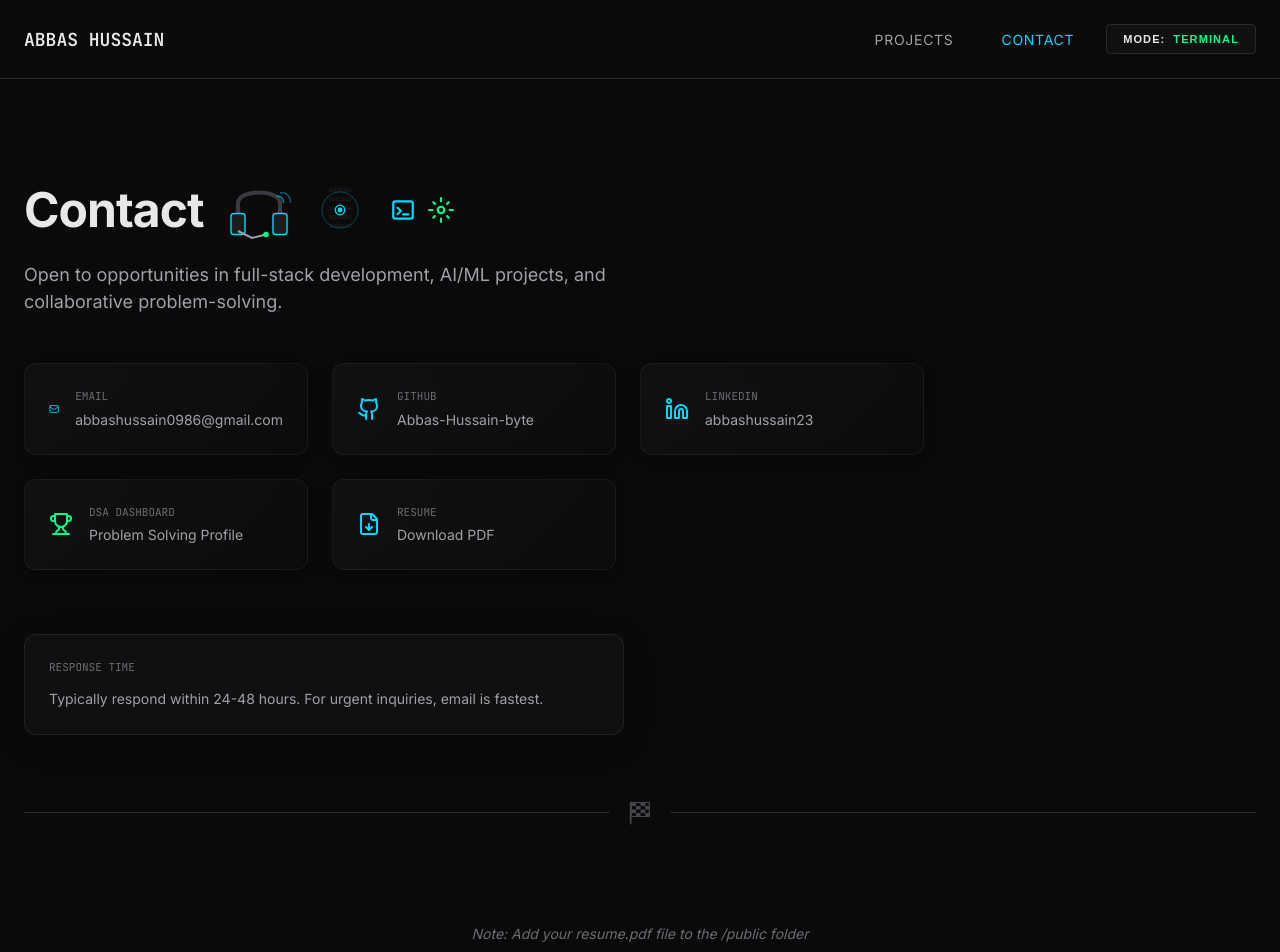
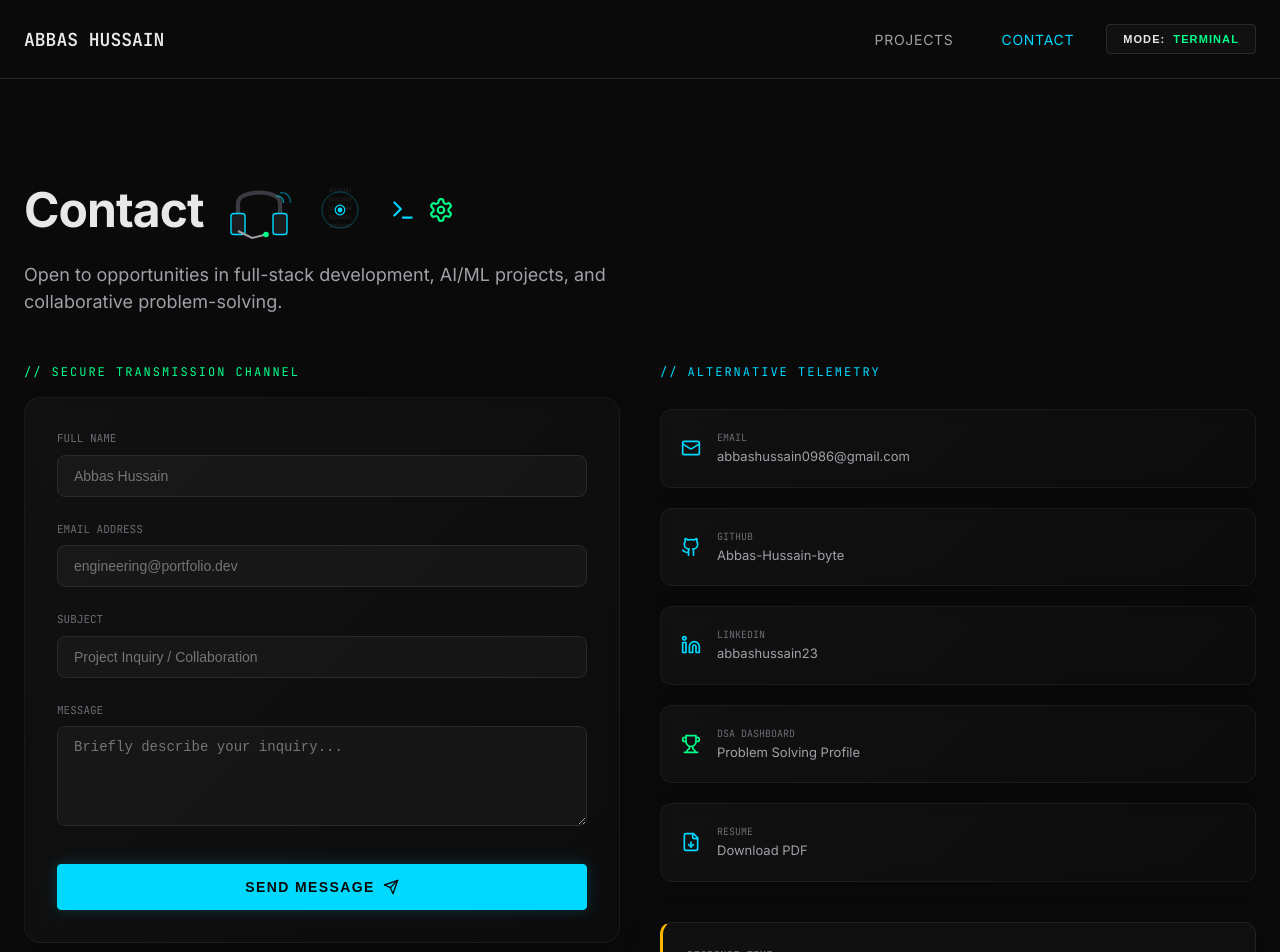
Before and after one commit to Abbas-Hussain-byte/my_portfolio, a React (Vite) app in the folder client/: page /contact in a window 1280 px wide. Shown: the top 952 px of the page. Built offline with nearby package versions, Linux system fonts and the light colour scheme.

Commit message:
leaving development branch

```diff
--- a/client/package.json
+++ b/client/package.json
@@ -9,14 +9,11 @@
     "preview": "vite preview"
   },
   "dependencies": {
-    "@react-three/drei": "^10.7.7",
-    "@react-three/fiber": "^9.5.0",
     "framer-motion": "^12.33.0",
     "lucide-react": "^0.344.0",
     "react": "^18.3.1",
     "react-dom": "^18.3.1",
-    "react-router-dom": "^6.22.0",
-    "three": "0.160.0"
+    "react-router-dom": "^6.22.0"
   },
   "devDependencies": {
     "@types/react": "^18.3.3",
--- /dev/null
+++ b/client/src/components/ContactForm.jsx
@@ -0,0 +1,173 @@
+import { motion } from 'framer-motion'
+import { useState } from 'react'
+import { Send, CheckCircle2 } from 'lucide-react'
+
+function ContactForm() {
+    const [status, setStatus] = useState(null) // 'sending', 'success', 'error'
+
+    const handleSubmit = async (e) => {
+        e.preventDefault()
+        setStatus('sending')
+
+        const formData = new FormData(e.target)
+        // Access key is managed via Web3Forms - public key
+        formData.append("access_key", "YOUR_ACCESS_KEY_HERE") // User should replace this
+
+        try {
+            const response = await fetch("https://api.web3forms.com/submit", {
+                method: "POST",
+                body: formData
+            });
+
+            const data = await response.json();
+
+            if (data.success) {
+                setStatus('success')
+                e.target.reset()
+            } else {
+                setStatus('error')
+            }
+        } catch (error) {
+            setStatus('error')
+        }
+    }
+
+    if (status === 'success') {
+        return (
+            <motion.div
+                initial={{ opacity: 0, scale: 0.9 }}
+                animate={{ opacity: 1, scale: 1 }}
+                className="glass-card"
+                style={{
+                    padding: '40px',
+                    textAlign: 'center',
+                    borderRadius: '16px',
+                    border: '1px solid var(--accent-success)'
+                }}
+            >
+                <CheckCircle2 size={48} color="var(--accent-success)" style={{ marginBottom: '16px' }} />
+                <h3 style={{ color: 'var(--text-primary)', marginBottom: '8px' }}>Message Received</h3>
+                <p style={{ color: 'var(--text-secondary)' }}>I'll get back to you within 24-48 hours. Ready to race!</p>
+                <button
+                    onClick={() => setStatus(null)}
+                    className="btn btn-secondary"
+                    style={{ marginTop: '24px' }}
+                >
+                    Send Another
+                </button>
+            </motion.div>
+        )
+    }
+
+    return (
+        <form onSubmit={handleSubmit} className="glass-card" style={{ padding: '32px', borderRadius: '16px' }}>
+            <div style={{ marginBottom: '24px' }}>
+                <label className="mono" style={{ display: 'block', fontSize: '11px', color: 'var(--text-tertiary)', marginBottom: '8px' }}>
+                    FULL NAME
+                </label>
+                <input
+                    type="text"
+                    name="name"
+                    required
+                    placeholder="Abbas Hussain"
+                    style={{
+                        width: '100%',
+                        padding: '12px 16px',
+                        background: 'rgba(255,255,255,0.03)',
+                        border: '1px solid var(--border-subtle)',
+                        borderRadius: '8px',
+                        color: 'var(--text-primary)',
+                        fontSize: '14px',
+                        outline: 'none'
+                    }}
+                />
+            </div>
+
+            <div style={{ marginBottom: '24px' }}>
+                <label className="mono" style={{ display: 'block', fontSize: '11px', color: 'var(--text-tertiary)', marginBottom: '8px' }}>
+                    EMAIL ADDRESS
+                </label>
+                <input
+                    type="email"
+                    name="email"
+                    required
+                    placeholder="engineering@portfolio.dev"
+                    style={{
+                        width: '100%',
+                        padding: '12px 16px',
+                        background: 'rgba(255,255,255,0.03)',
+                        border: '1px solid var(--border-subtle)',
+                        borderRadius: '8px',
+                        color: 'var(--text-primary)',
+                        fontSize: '14px',
+                        outline: 'none'
+                    }}
+                />
+            </div>
+
+            <div style={{ marginBottom: '24px' }}>
+                <label className="mono" style={{ display: 'block', fontSize: '11px', color: 'var(--text-tertiary)', marginBottom: '8px' }}>
+                    SUBJECT
+                </label>
+                <input
+                    type="text"
+                    name="subject"
+                    required
+                    placeholder="Project Inquiry / Collaboration"
+                    style={{
+                        width: '100%',
+                        padding: '12px 16px',
+                        background: 'rgba(255,255,255,0.03)',
+                        border: '1px solid var(--border-subtle)',
+                        borderRadius: '8px',
+                        color: 'var(--text-primary)',
+                        fontSize: '14px',
+                        outline: 'none'
+                    }}
+                />
+            </div>
+
+            <div style={{ marginBottom: '32px' }}>
+                <label className="mono" style={{ display: 'block', fontSize: '11px', color: 'var(--text-tertiary)', marginBottom: '8px' }}>
+                    MESSAGE
+                </label>
+                <textarea
+                    name="message"
+                    required
+                    rows="4"
+                    placeholder="Briefly describe your inquiry..."
+                    style={{
+                        width: '100%',
+                        padding: '12px 16px',
+                        background: 'rgba(255,255,255,0.03)',
+                        border: '1px solid var(--border-subtle)',
+                        borderRadius: '8px',
+                        color: 'var(--text-primary)',
+                        fontSize: '14px',
+                        outline: 'none',
+                        resize: 'vertical',
+                        minHeight: '100px'
+                    }}
+                ></textarea>
+            </div>
+
+            <button
+                type="submit"
+                disabled={status === 'sending'}
+                className="btn btn-primary"
+                style={{ width: '100%', justifyContent: 'center' }}
+            >
+                {status === 'sending' ? 'TRANSMITTING...' : 'SEND MESSAGE'}
+                <Send size={16} />
+            </button>
+
+            {status === 'error' && (
+                <p style={{ color: 'var(--accent-critical)', fontSize: '12px', marginTop: '16px', textAlign: 'center' }}>
+                    Transmission failed. Please try again or use direct email.
+                </p>
+            )}
+        </form>
+    )
+}
+
+export default ContactForm
--- a/client/src/pages/Contact.jsx
+++ b/client/src/pages/Contact.jsx
@@ -1,8 +1,8 @@
 import { motion } from 'framer-motion'
-import { Mail, Github, Linkedin, FileDown, Trophy } from 'lucide-react'
+import { Mail, Github, Linkedin, FileDown, Trophy, Terminal, Settings as Gear } from 'lucide-react'
 import CheckeredFlag from '../components/CheckeredFlag'
-import { Terminal, Gear } from '../components/TechIcons'
 import { TeamRadioHeadset, DataStream } from '../components/F1Animations'
+import ContactForm from '../components/ContactForm'
 
 const containerVariants = {
     hidden: { opacity: 0 },
@@ -52,13 +52,25 @@ function Contact() {
                     Open to opportunities in full-stack development, AI/ML projects, and collaborative problem-solving.
                 </motion.p>
 
-                <div style={{
+                <div className="contact-grid" style={{
                     display: 'grid',
-                    gridTemplateColumns: 'repeat(auto-fit, minmax(280px, 1fr))',
-                    gap: '24px',
-                    maxWidth: '900px'
+                    gridTemplateColumns: 'repeat(auto-fit, minmax(320px, 1fr))',
+                    gap: '40px',
+                    alignItems: 'start'
                 }}>
-                    {/* Contact Cards */}
+                    {/* Left Column: Form */}
+                    <motion.div variants={itemVariants}>
+                        <div className="mono" style={{ fontSize: '12px', color: 'var(--accent-success)', marginBottom: '16px', letterSpacing: '2px' }}>
+                            // SECURE TRANSMISSION CHANNEL
+                        </div>
+                        <ContactForm />
+                    </motion.div>
+
+                    {/* Right Column: Cards */}
+                    <div style={{ display: 'flex', flexDirection: 'column', gap: '20px' }}>
+                        <motion.div variants={itemVariants} className="mono" style={{ fontSize: '12px', color: 'var(--accent-primary)', marginBottom: '8px', letterSpacing: '2px' }}>
+                            // ALTERNATIVE TELEMETRY
+                        </motion.div>
                         {[
                             { href: "mailto:abbashussain0986@gmail.com", icon: Mail, label: "EMAIL", value: "abbashussain0986@gmail.com", color: "var(--accent-primary)" },
                             { href: "https://github.com/Abbas-Hussain-byte", icon: Github, label: "GITHUB", value: "Abbas-Hussain-byte", color: "var(--accent-primary)" },
@@ -71,14 +83,14 @@ function Contact() {
                                 href={item.href}
                                 target={item.href.startsWith('mailto') ? undefined : "_blank"}
                                 rel={item.href.startsWith('mailto') ? undefined : "noopener noreferrer"}
-                            download={item.download} // Allow downloading for resume
+                                download={item.download}
                                 variants={itemVariants}
                                 className="glass-card"
                                 style={{
                                     display: 'flex',
                                     alignItems: 'center',
                                     gap: '16px',
-                                padding: '24px',
+                                    padding: '20px',
                                     textDecoration: 'none',
                                     borderRadius: '12px',
                                     transition: 'transform 0.2s, border-color 0.2s',
@@ -86,28 +98,27 @@ function Contact() {
                                 whileHover={{ scale: 1.02, borderColor: 'var(--accent-primary)' }}
                                 whileTap={{ scale: 0.98 }}
                             >
-                            <item.icon size={24} color={item.color} />
+                                <item.icon size={20} color={item.color} />
                                 <div>
-                                <div className="mono" style={{ fontSize: '11px', color: 'var(--text-tertiary)', marginBottom: '4px' }}>
+                                    <div className="mono" style={{ fontSize: '10px', color: 'var(--text-tertiary)', marginBottom: '2px' }}>
                                         {item.label}
                                     </div>
-                                <div style={{ fontSize: '14px', color: 'var(--text-secondary)', fontWeight: 500 }}>
+                                    <div style={{ fontSize: '13px', color: 'var(--text-secondary)', fontWeight: 500 }}>
                                         {item.value}
                                     </div>
                                 </div>
                             </motion.a>
                         ))}
-                </div>
 
-                {/* Additional Info */}
+                        {/* Additional Info Box */}
                         <motion.div
                             variants={itemVariants}
                             className="glass-panel"
                             style={{
-                        marginTop: '64px',
+                                marginTop: '20px',
                                 padding: '24px',
                                 borderRadius: '12px',
-                        maxWidth: '600px'
+                                borderLeft: '3px solid var(--accent-warning)'
                             }}
                         >
                             <div className="mono" style={{ fontSize: '11px', color: 'var(--text-tertiary)', marginBottom: '12px' }}>
@@ -117,9 +128,11 @@ function Contact() {
                                 Typically respond within 24-48 hours. For urgent inquiries, email is fastest.
                             </p>
                         </motion.div>
+                    </div>
+                </div>
 
                 {/* Checkered Flag Divider */}
-                <motion.div variants={itemVariants} className="section-divider" style={{ marginTop: '64px' }}>
+                <motion.div variants={itemVariants} className="section-divider" style={{ marginTop: '80px' }}>
                     <div className="section-divider-line"></div>
                     <CheckeredFlag size={28} />
                     <div className="section-divider-line"></div>
--- a/client/src/pages/Home.jsx
+++ b/client/src/pages/Home.jsx
@@ -3,7 +3,7 @@ import { Link } from 'react-router-dom'
 import { ArrowRight } from 'lucide-react'
 import CheckeredFlag from '../components/CheckeredFlag'
 import { RacingHelmet, Terminal, Speedometer, Laptop, CircuitBoard } from '../components/TechIcons'
-// import Scene3D from '../components/Scene3D'
+import { AnimatedF1Car, SpinningTire, TelemetryDashboard } from '../components/F1Animations'
 
 // Animation Variants
 const containerVariants = {
@@ -37,37 +37,53 @@ function Home() {
                 variants={containerVariants}
             >
 
-                {/* Animated F1 Car - Hero Graphic */}
+                {/* Hero Graphic - Animated Telemetry HUD */}
                 <motion.div
                     variants={itemVariants}
                     style={{
                         width: '100%',
-                        height: '400px',
-                        marginBottom: '40px',
+                        height: '350px',
+                        marginBottom: '48px',
                         borderRadius: '16px',
                         display: 'flex',
                         alignItems: 'center',
                         justifyContent: 'center',
                         border: '1px solid var(--border-subtle)',
                         background: 'var(--bg-secondary)',
-                        color: 'var(--text-secondary)',
                         position: 'relative',
-                        overflow: 'hidden'
+                        overflow: 'hidden',
+                        boxShadow: 'inset 0 0 40px rgba(0,0,0,0.5)'
                     }}
                 >
-                    {/* <Scene3D /> */}
-                    <div className="mono" style={{ zIndex: 2, textAlign: 'center' }}>
-                        <div style={{ color: 'var(--accent-warning)', marginBottom: '8px', fontSize: '14px' }}>[ SYSTEM STATUS: OFFLINE ]</div>
-                        <div style={{ color: 'var(--text-tertiary)', fontSize: '12px' }}>3D VISUALIZATION TEMPORARILY DISABLED</div>
+                    <div style={{ zIndex: 2, textAlign: 'center' }}>
+                        <TelemetryDashboard size={200} />
+                        <motion.div
+                            className="mono"
+                            initial={{ opacity: 0 }}
+                            animate={{ opacity: 1 }}
+                            transition={{ delay: 1, duration: 1 }}
+                            style={{ color: 'var(--accent-primary)', fontSize: '10px', marginTop: '16px', letterSpacing: '4px' }}
+                        >
+                            SYSTEM STATUS: OPTIMAL // READY TO RACE
+                        </motion.div>
                     </div>
-                    {/* Decorative grid for the placeholder */}
-                    <div style={{
+
+                    {/* Decorative grid & scanlines */}
+                    <div className="hud-grid" style={{
                         position: 'absolute',
                         inset: 0,
-                        opacity: 0.1,
+                        opacity: 0.15,
                         backgroundImage: 'linear-gradient(var(--border-subtle) 1px, transparent 1px), linear-gradient(90deg, var(--border-subtle) 1px, transparent 1px)',
-                        backgroundSize: '20px 20px',
+                        backgroundSize: '30px 30px',
                         pointerEvents: 'none'
+                    }}></div>
+                    <div className="scanline" style={{
+                        position: 'absolute',
+                        width: '100%',
+                        height: '2px',
+                        background: 'rgba(255, 255, 255, 0.03)',
+                        top: '0',
+                        animation: 'scanline 8s linear infinite'
                     }}></div>
                 </motion.div>
 
```
Also changed, not shown: client/src/components/Scene3D.jsx (deleted, +0 -20 lines), 1 other file (tests, documents, lock files or other folders). Lines whose indentation alone changed are shown as unchanged.
